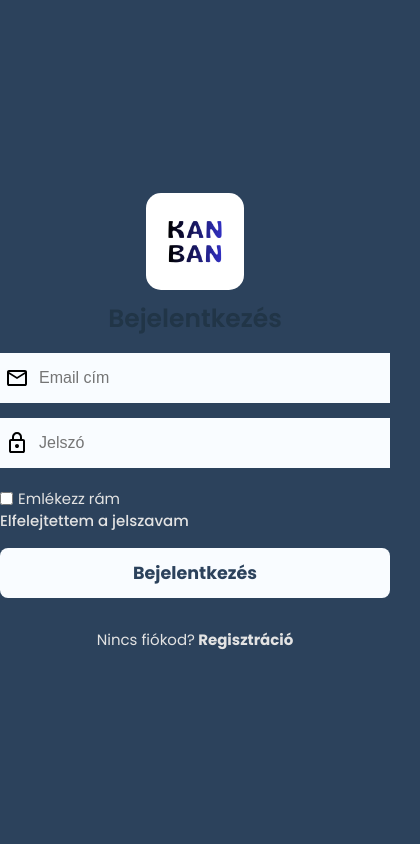
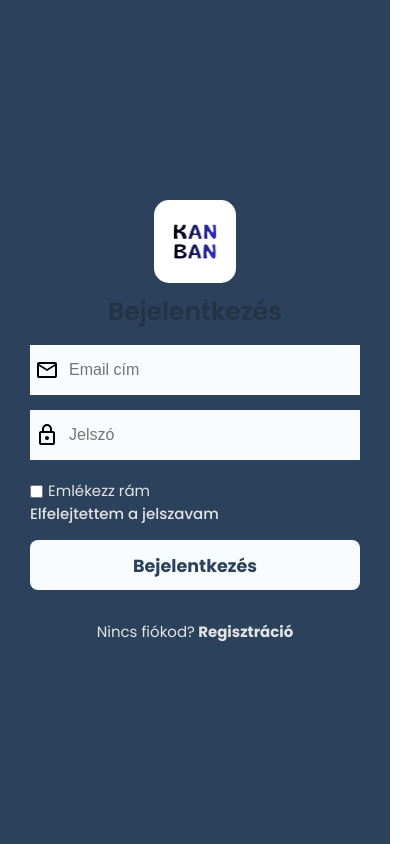
Before and after one commit to Dlevy004/kanban-webapp, a React (Vite) app in the folder frontend/: page /auth in a window 390 px wide. Shown: the whole page, 420 px wide, since content can reach past the window. Built offline with nearby package versions, Linux system fonts and the light colour scheme.

Commit message:
fix(styles): adjust body and root styles for better layout and responsiveness

```diff
--- a/frontend/src/global.css
+++ b/frontend/src/global.css
@@ -14,12 +14,16 @@ html {
 }
 
 body {
-    height: 100dvh;
-    display: flex;
-    align-items: center;
-    justify-content: center;
+    font-family: var(--secondary-font-family);
     background-color: var(--ternary-color);
-    font-family: var(--secondary-font-family);
+    margin: 0;
+    padding: 0;
+}
+
+#root {
+    width: 100%;
+    min-height: 100vh;
+    flex-direction: column;
 }
 
 *, ::after, ::before {
```
